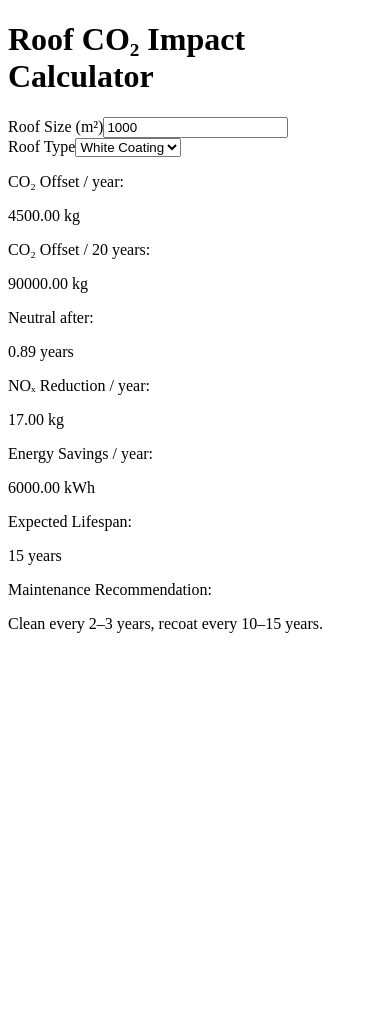
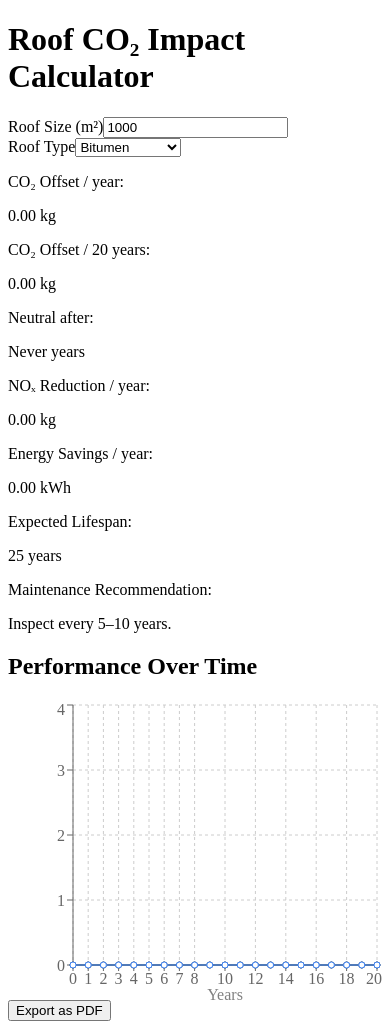
Before and after one commit to JesperSolutions/agritectum-roof-calculator, a Next.js app: page / in a window 390 px wide. Before the commit the page ends 844 px from the top, so only its background shows below. Built offline with nearby package versions, Linux system fonts and the light colour scheme.

Commit message:
Graphics update

```diff
--- a/src/components/RoofImpactDashboard.jsx
+++ b/src/components/RoofImpactDashboard.jsx
@@ -1,50 +1,47 @@
 import { useState } from 'react';
+import { LineChart, Line, XAxis, YAxis, CartesianGrid, Tooltip, ResponsiveContainer } from 'recharts';
+import jsPDF from 'jspdf';
+import html2canvas from 'html2canvas';
 
 const ROOF_TYPES = {
-  Bitumen: {
-    co2: 0,
-    nox: 0,
-    energy: 0,
-    lifespan: 25,
-    maintenance: 'Inspect every 5–10 years.'
-  },
-  Photocat: {
-    co2: 1.94,
-    nox: 0.1,
-    energy: 3.5,
-    lifespan: 15,
-    maintenance: 'Clean annually to maintain NOₓ effect.'
-  },
-  "White Coating": {
-    co2: 4.5,
-    nox: 0.017,
-    energy: 6,
-    lifespan: 15,
-    maintenance: 'Clean every 2–3 years, recoat every 10–15 years.'
-  },
-  Triflex: {
-    co2: 6.65,
-    nox: 0.02,
-    energy: 8.5,
-    lifespan: 20,
-    maintenance: 'Clean every 2 years, recoat every 15–20 years.'
-  }
+  Bitumen: { co2: 0, nox: 0, energy: 0, lifespan: 25, maintenance: 'Inspect every 5–10 years.' },
+  Photocat: { co2: 1.94, nox: 0.1, energy: 3.5, lifespan: 15, maintenance: 'Clean annually to maintain NOₓ effect.' },
+  "White Coating": { co2: 4.5, nox: 0.017, energy: 6, lifespan: 15, maintenance: 'Clean every 2–3 years, recoat every 10–15 years.' },
+  Triflex: { co2: 6.65, nox: 0.02, energy: 8.5, lifespan: 20, maintenance: 'Clean every 2 years, recoat every 15–20 years.' }
 };
 
-export default function RoofImpactCalculator() {
+export default function RoofImpactDashboard() {
   const [roofSize, setRoofSize] = useState(1000);
-  const [roofType, setRoofType] = useState("White Coating");
+  const [roofType, setRoofType] = useState("Bitumen");
 
   const data = ROOF_TYPES[roofType];
-  const co2OffsetYear = data.co2 * roofSize;
-  const co2OffsetTotal = co2OffsetYear * 20;
-  const neutralYear = data.co2 === 0 ? 'Never' : (3996 / co2OffsetYear).toFixed(2);
-  const noxReduction = data.nox * roofSize;
-  const energySavings = data.energy * roofSize;
+  const co2PerYear = data.co2 * roofSize;
+  const noxPerYear = data.nox * roofSize;
+  const energyPerYear = data.energy * roofSize;
+  const initialCo2 = 3.33 * roofSize;
+  const neutralYear = data.co2 > 0 ? (initialCo2 / co2PerYear).toFixed(2) : 'Never';
+
+  const graphData = Array.from({ length: 21 }, (_, year) => ({
+    year,
+    co2Saved: co2PerYear * year,
+    noxSaved: noxPerYear * year,
+    energySaved: energyPerYear * year,
+  }));
+
+  const exportPDF = () => {
+    const input = document.getElementById('report');
+    html2canvas(input).then(canvas => {
+      const imgData = canvas.toDataURL('image/png');
+      const pdf = new jsPDF('p', 'mm', 'a4');
+      pdf.addImage(imgData, 'PNG', 10, 10, 190, 0);
+      pdf.save('roof-impact-report.pdf');
+    });
+  };
 
   return (
-    <div className="max-w-4xl mx-auto p-6 bg-white shadow-xl rounded-2xl mt-10 space-y-6">
-      <h1 className="text-2xl font-bold text-gray-800">Roof CO₂ Impact Calculator</h1>
+    <main className="min-h-screen bg-gray-50 flex items-center justify-center px-4 py-12">
+      <div className="w-full max-w-5xl bg-white shadow-2xl rounded-2xl p-8 space-y-6 font-sans" id="report">
+        <h1 className="text-3xl font-bold text-[#1A3C40]">Roof CO₂ Impact Calculator</h1>
 
         <div className="grid grid-cols-1 md:grid-cols-2 gap-6">
           <div>
@@ -53,16 +50,15 @@ export default function RoofImpactCalculator() {
               type="number"
               value={roofSize}
               onChange={(e) => setRoofSize(Number(e.target.value))}
-            className="mt-1 w-full border border-gray-300 rounded-lg px-4 py-2"
+              className="mt-1 w-full border border-gray-300 rounded-md px-4 py-2 shadow-sm focus:ring-[#1A3C40] focus:border-[#1A3C40]"
             />
           </div>
-
           <div>
             <label className="block font-medium text-gray-700">Roof Type</label>
             <select
               value={roofType}
               onChange={(e) => setRoofType(e.target.value)}
-            className="mt-1 w-full border border-gray-300 rounded-lg px-4 py-2"
+              className="mt-1 w-full border border-gray-300 rounded-md px-4 py-2 shadow-sm focus:ring-[#1A3C40] focus:border-[#1A3C40]"
             >
               {Object.keys(ROOF_TYPES).map((type) => (
                 <option key={type} value={type}>{type}</option>
@@ -71,36 +67,59 @@ export default function RoofImpactCalculator() {
           </div>
         </div>
 
-      <div className="grid grid-cols-1 md:grid-cols-2 gap-4 text-sm text-gray-700">
-        <div className="p-4 rounded-lg bg-gray-100">
+        <div className="grid grid-cols-1 md:grid-cols-2 gap-6 text-sm text-gray-700">
+          <div className="p-4 bg-gray-100 rounded-lg">
             <p className="font-semibold">CO₂ Offset / year:</p>
-          <p>{co2OffsetYear.toFixed(2)} kg</p>
+            <p>{co2PerYear.toFixed(2)} kg</p>
           </div>
-        <div className="p-4 rounded-lg bg-gray-100">
+          <div className="p-4 bg-gray-100 rounded-lg">
             <p className="font-semibold">CO₂ Offset / 20 years:</p>
-          <p>{co2OffsetTotal.toFixed(2)} kg</p>
+            <p>{(co2PerYear * 20).toFixed(2)} kg</p>
           </div>
-        <div className="p-4 rounded-lg bg-gray-100">
+          <div className="p-4 bg-gray-100 rounded-lg">
             <p className="font-semibold">Neutral after:</p>
             <p>{neutralYear} years</p>
           </div>
-        <div className="p-4 rounded-lg bg-gray-100">
+          <div className="p-4 bg-gray-100 rounded-lg">
             <p className="font-semibold">NOₓ Reduction / year:</p>
-          <p>{noxReduction.toFixed(2)} kg</p>
+            <p>{noxPerYear.toFixed(2)} kg</p>
           </div>
-        <div className="p-4 rounded-lg bg-gray-100">
+          <div className="p-4 bg-gray-100 rounded-lg">
             <p className="font-semibold">Energy Savings / year:</p>
-          <p>{energySavings.toFixed(2)} kWh</p>
+            <p>{energyPerYear.toFixed(2)} kWh</p>
           </div>
-        <div className="p-4 rounded-lg bg-gray-100">
+          <div className="p-4 bg-gray-100 rounded-lg">
             <p className="font-semibold">Expected Lifespan:</p>
             <p>{data.lifespan} years</p>
           </div>
-        <div className="md:col-span-2 p-4 rounded-lg bg-gray-100">
+          <div className="md:col-span-2 p-4 bg-gray-100 rounded-lg">
             <p className="font-semibold">Maintenance Recommendation:</p>
             <p>{data.maintenance}</p>
           </div>
         </div>
+
+        <div className="space-y-4">
+          <h2 className="text-xl font-semibold text-gray-800">Performance Over Time</h2>
+          <ResponsiveContainer width="100%" height={300}>
+            <LineChart data={graphData}>
+              <CartesianGrid strokeDasharray="3 3" />
+              <XAxis dataKey="year" label={{ value: 'Years', position: 'insideBottom', offset: -5 }} />
+              <YAxis />
+              <Tooltip />
+              <Line type="monotone" dataKey="co2Saved" stroke="#1A3C40" name="CO₂ Saved (kg)" />
+              <Line type="monotone" dataKey="noxSaved" stroke="#6B7280" name="NOₓ Saved (kg)" />
+              <Line type="monotone" dataKey="energySaved" stroke="#3B82F6" name="Energy Saved (kWh)" />
+            </LineChart>
+          </ResponsiveContainer>
         </div>
+
+        <button
+          onClick={exportPDF}
+          className="mt-6 bg-[#1A3C40] text-white px-6 py-2 rounded-lg hover:bg-[#174144]"
+        >
+          Export as PDF
+        </button>
+      </div>
+    </main>
   );
 }
```
Lines whose indentation alone changed are shown as unchanged.
